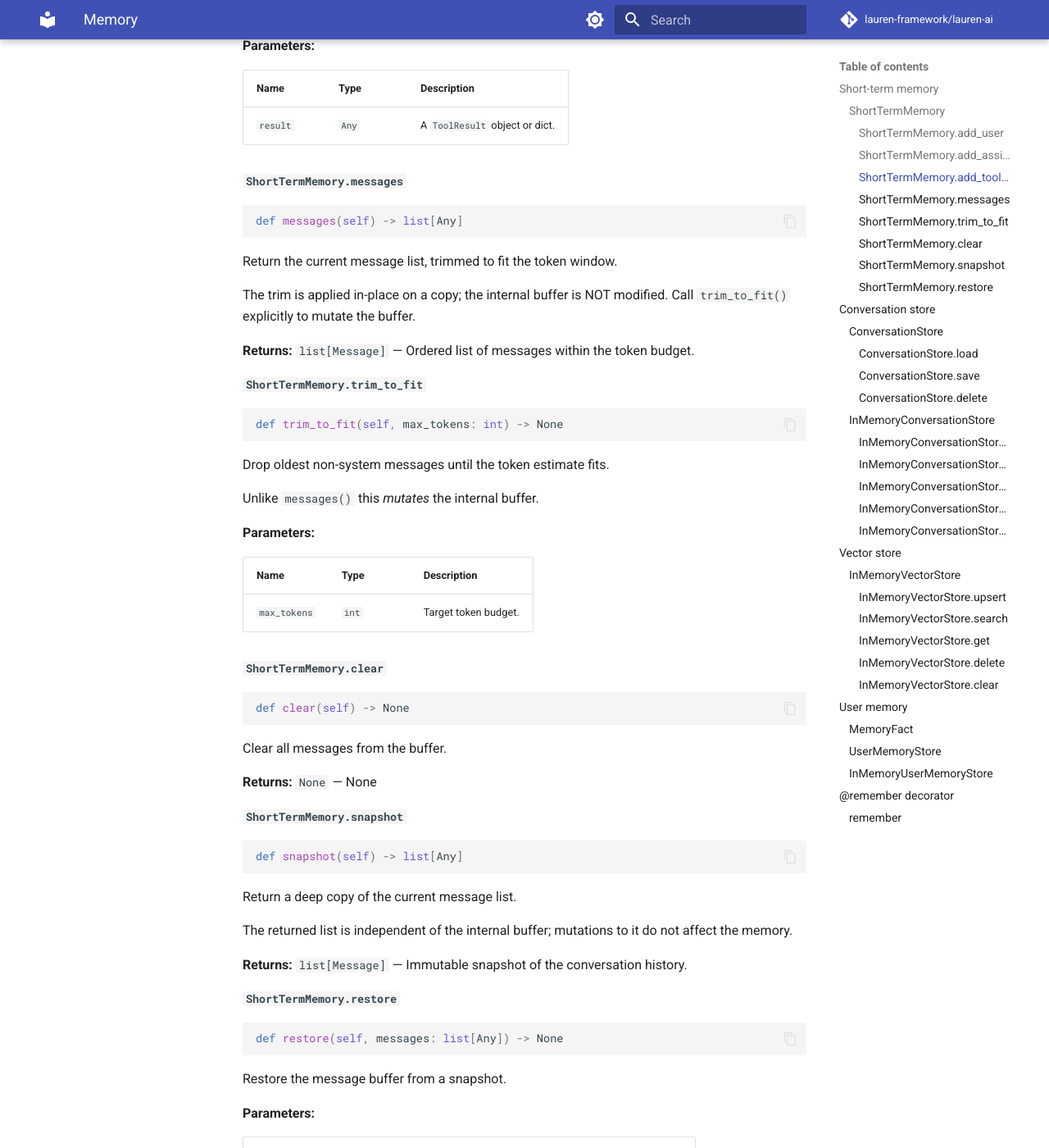
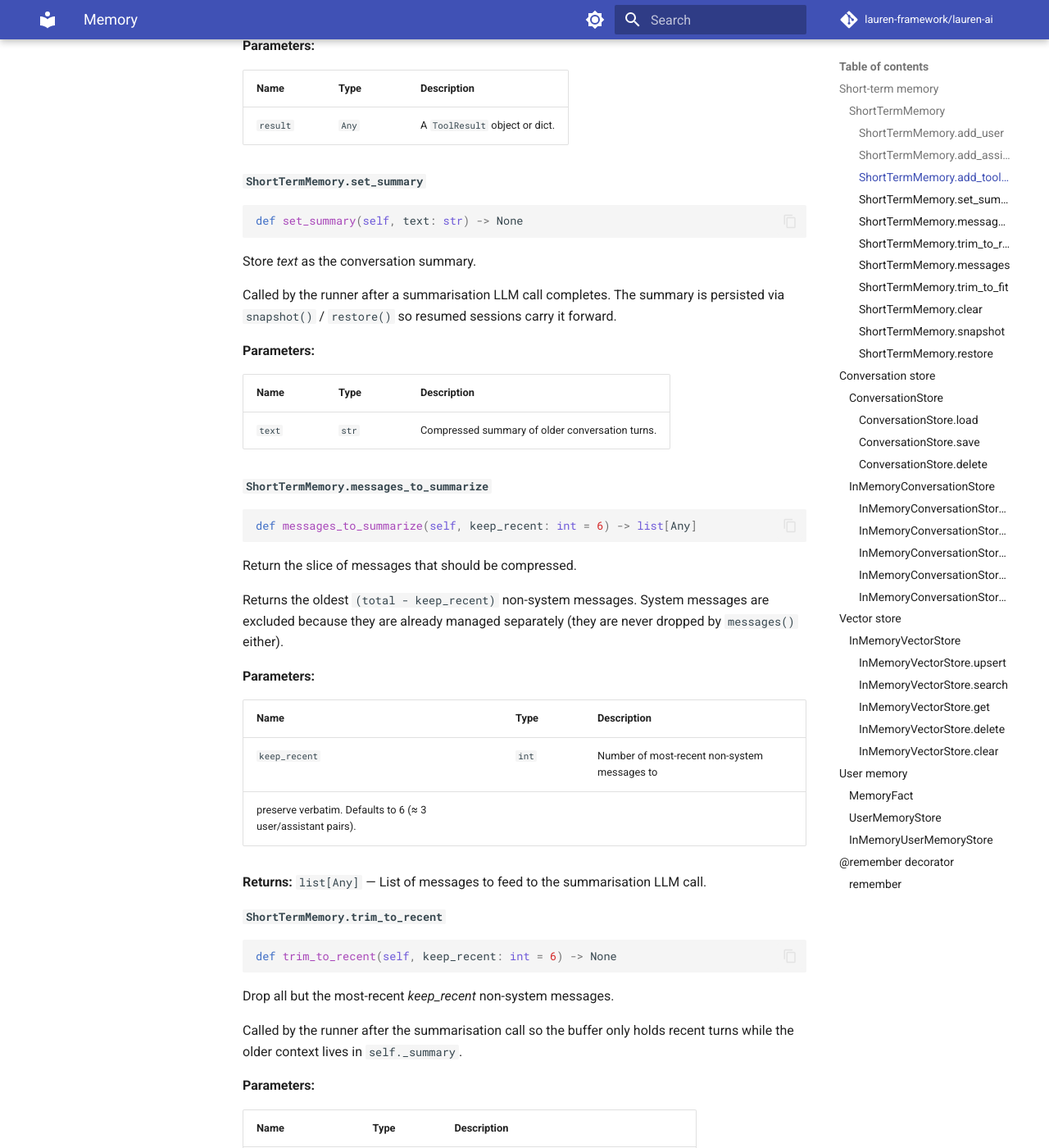
Before and after one commit to lauren-framework/lauren-ai, an MkDocs documentation site: the page built from docs/generated-reference/memory.md, in a window 1280 px wide and 1400 px high, scrolled down 1821 px. Shown: the whole window at 82% size. Built offline with MkDocs 1.6.1 and Material for MkDocs 9.7.7, drawn with Linux system fonts in a browser that asks for light colours; comment, search, counter and statistics services are not loaded; some of the changed text lies outside the part shown.

Commit message:
feat: update docs

````diff
--- a/docs/generated-reference/memory.md
+++ b/docs/generated-reference/memory.md
@@ -80,6 +80,64 @@ Accepts a `ToolResult` dataclass or a plain dict.
 |---|---|---|
 | `result` | `Any` | A `ToolResult` object or dict. |
 
+#### `ShortTermMemory.set_summary`
+
+```python
+def set_summary(self, text: str) -> None
+```
+
+Store *text* as the conversation summary.
+
+Called by the runner after a summarisation LLM call completes.
+The summary is persisted via `snapshot()` / `restore()` so
+resumed sessions carry it forward.
+
+**Parameters:**
+
+| Name | Type | Description |
+|---|---|---|
+| `text` | `str` | Compressed summary of older conversation turns. |
+
+#### `ShortTermMemory.messages_to_summarize`
+
+```python
+def messages_to_summarize(self, keep_recent: int = 6) -> list[Any]
+```
+
+Return the slice of messages that should be compressed.
+
+Returns the oldest `(total - keep_recent)` non-system messages.
+System messages are excluded because they are already managed
+separately (they are never dropped by `messages()` either).
+
+**Parameters:**
+
+| Name | Type | Description |
+|---|---|---|
+| `keep_recent` | `int` | Number of most-recent non-system messages to
+preserve verbatim.  Defaults to 6 (≈ 3 user/assistant pairs). |
+
+**Returns:** `list[Any]` — List of messages to feed to the summarisation LLM call.
+
+#### `ShortTermMemory.trim_to_recent`
+
+```python
+def trim_to_recent(self, keep_recent: int = 6) -> None
+```
+
+Drop all but the most-recent *keep_recent* non-system messages.
+
+Called by the runner after the summarisation call so the buffer
+only holds recent turns while the older context lives in
+`self._summary`.
+
+**Parameters:**
+
+| Name | Type | Description |
+|---|---|---|
+| `keep_recent` | `int` | Number of most-recent non-system messages to
+keep.  Defaults to 6. |
+
 #### `ShortTermMemory.messages`
 
 ```python
@@ -122,30 +180,40 @@ Clear all messages from the buffer.
 #### `ShortTermMemory.snapshot`
 
 ```python
-def snapshot(self) -> list[Any]
+def snapshot(self) -> Any
 ```
 
-Return a deep copy of the current message list.
+Return a deep copy of the current memory state.
 
-The returned list is independent of the internal buffer; mutations to
-it do not affect the memory.
+The returned object includes both the message list and the
+conversation summary (if any).  It is independent of the internal
+buffer — mutations do not affect the memory.
 
-**Returns:** `list[Message]` — Immutable snapshot of the conversation history.
+The format is a `dict` with `"messages"` and `"summary"` keys
+so that resumed sessions carry the summary forward.  Old snapshots
+that are plain `list` objects are still accepted by `restore()`
+for backward compatibility.
+
+**Returns:** `dict[str, Any]` — Snapshot dict `{"messages": [...], "summary": str | None}`.
 
 #### `ShortTermMemory.restore`
 
 ```python
-def restore(self, messages: list[Any]) -> None
+def restore(self, data: Any) -> None
 ```
 
-Restore the message buffer from a snapshot.
+Restore the memory buffer from a snapshot.
+
+Accepts both the new `dict` snapshot format (`{"messages": [...],
+"summary": ...}`) and the legacy plain `list` format produced by
+older versions of `snapshot()`.
 
 **Parameters:**
 
 | Name | Type | Description |
 |---|---|---|
-| `messages` | `list[Any]` | Ordered list of `Message` objects (typically
-produced by `snapshot()`). |
+| `data` | `Any` | Snapshot produced by `snapshot()`, or a plain list of
+message objects for backward compatibility. |
 
 ## Conversation store
 
@@ -232,12 +300,13 @@ cannot inadvertently mutate stored data.
 #### `InMemoryConversationStore.load`
 
 ```python
-def load(self, conversation_id: str) -> list[Any]
+def load(self, conversation_id: str) -> Any
 ```
 
-Load the message history for *conversation_id*.
+Load the conversation snapshot for *conversation_id*.
 
-Returns an empty list when the conversation does not exist.
+Returns an empty list when the conversation does not exist (backward
+compat — callers that check `if prior:` still work on empty lists).
 
 **Parameters:**
 
@@ -245,27 +314,35 @@ Returns an empty list when the conversation does not exist.
 |---|---|---|
 | `conversation_id` | `str` | Unique conversation identifier. |
 
-**Returns:** `list[Message]` — A deep copy of the stored message list (empty list when not
-found).
+**Returns:** `dict[str, Any] | list[Any]` — A deep copy of the stored snapshot.  When the snapshot was
+created by `ShortTermMemory.snapshot()` this is a
+`{"messages": [...], "summary": ...}` dict; for legacy plain
+lists the raw list is returned.
 
 #### `InMemoryConversationStore.save`
 
 ```python
-def save(self, conversation_id: str, messages: list[Any]) -> None
+def save(self, conversation_id: str, snapshot: Any) -> None
 ```
 
-Persist the message history for *conversation_id*.
+Persist the conversation snapshot for *conversation_id*.
 
-Overwrites any existing history for that identifier.  A deep copy of
-*messages* is stored to prevent the caller from mutating the stored
-data.
+Overwrites any existing entry for that identifier.  A deep copy is
+stored to prevent the caller from mutating the stored data.
+
+Accepts both the new dict snapshot format
+(`{"messages": [...], "summary": ...}`) produced by
+`ShortTermMemory.snapshot()` and the legacy plain `list[Message]`
+format so that code written against the old API continues to work.
+Plain lists are automatically normalised to the dict format so that
+`load()` always returns a consistent shape.
 
 **Parameters:**
 
 | Name | Type | Description |
 |---|---|---|
 | `conversation_id` | `str` | Unique conversation identifier. |
-| `messages` | `list[Any]` | Ordered list of `Message` objects to persist. |
+| `snapshot` | `Any` | Snapshot dict or message list to persist. |
 
 #### `InMemoryConversationStore.delete`
 
````
Also changed, not shown: docs/generated-reference/config.md (+13 -1 lines), docs/generated-reference/signals.md (+1 -1 lines), noxfile.py (+10 -1 lines).
